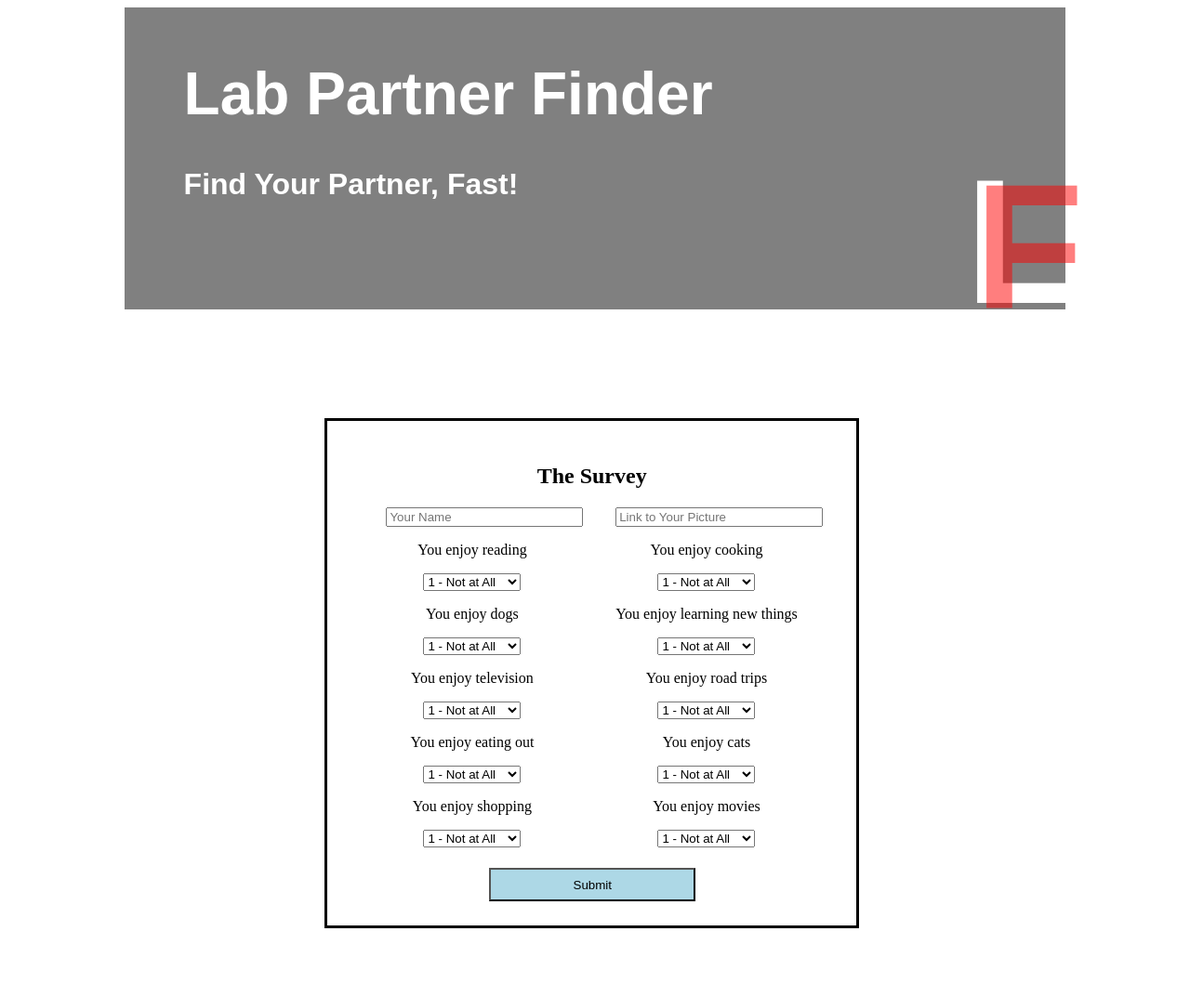
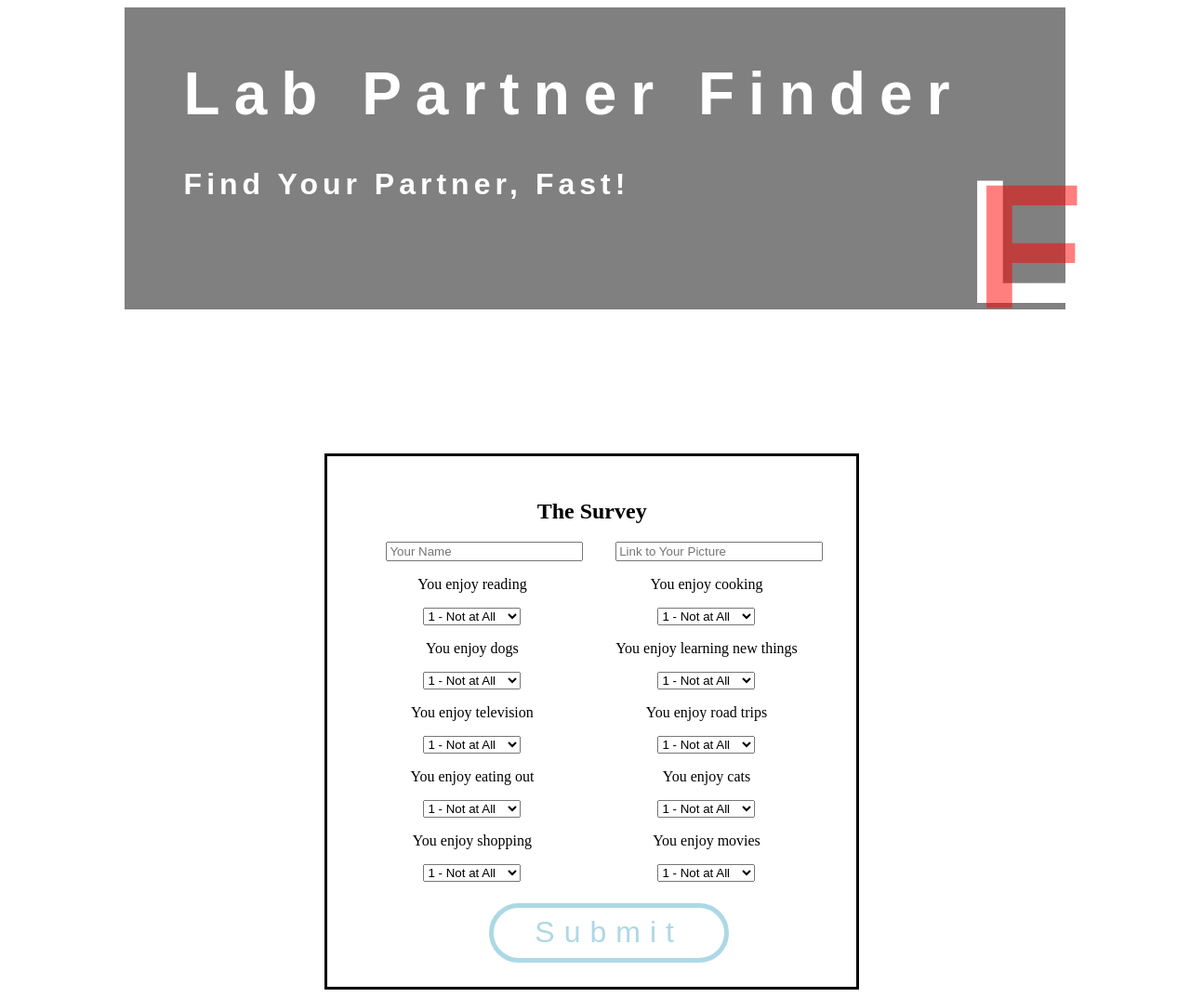
Before and after one commit to bfuller123/friend-finder, a website: page public/survey.html in a window 1280 px wide. Shown: the whole page at 93% size. Before the commit the page ends 1007 px from the top, so only its background shows below. Drawn offline with nearby package versions, Linux system fonts and the light colour scheme; files whose address does not match are found by name.

Commit message:
fixed button style

```diff
--- a/public/stylesheets/master.css
+++ b/public/stylesheets/master.css
@@ -3,8 +3,16 @@ header {
   font: 200% Arial, Helvetica, sans-serif;
   color: white;
   height: 300px;
-  margin: 0 10%;
+  margin: 0 10% 3% 10%;
   padding: 1% 5%;
+}
+
+.title > h1 {
+  letter-spacing: 15px;
+}
+
+.title > h4 {
+  letter-spacing: 5px;
 }
 
 .brand {
@@ -58,10 +66,25 @@ form > .block-right {
   width: 110%;
 }
 
-#submit-btn {
+a {
+  text-decoration: none;
+}
+
+.button {
   display: block;
   clear: both;
-  padding: 2% 20%;
+  padding: 2% 10%;
+  margin-left: 25%;
+  border: 5px solid lightblue;
+  background-color: white;
+  border-radius: 50px;
+  letter-spacing: 10px;
+  font-size: 200%;
+  color: lightblue;
+  transition: 1s;
+}
+
+.button:hover {
+  color: white;
   background-color: lightblue;
-  margin-left: 25%;
 }
--- a/public/survey.html
+++ b/public/survey.html
@@ -14,7 +14,7 @@
       <h4>Find Your Partner, Fast!</h4>
     </div>
     <div class="brand">
-      <h1 id="bold-F">LP</h1>
+      <h1 id="bold-F">L</h1>
       <h1 id="regular-F">F</h1>
     </div>
   </header>
@@ -134,7 +134,7 @@
         </select>
       </div>
     </div>
-    <button id="submit-btn">Submit</button>
+    <button class="button" id="submit-btn">Submit</button>
   </form>
 </body>
 <script src="https://code.jquery.com/jquery.js"></script>
```
Also changed, not shown: public/index.html (+1 -0 lines).
